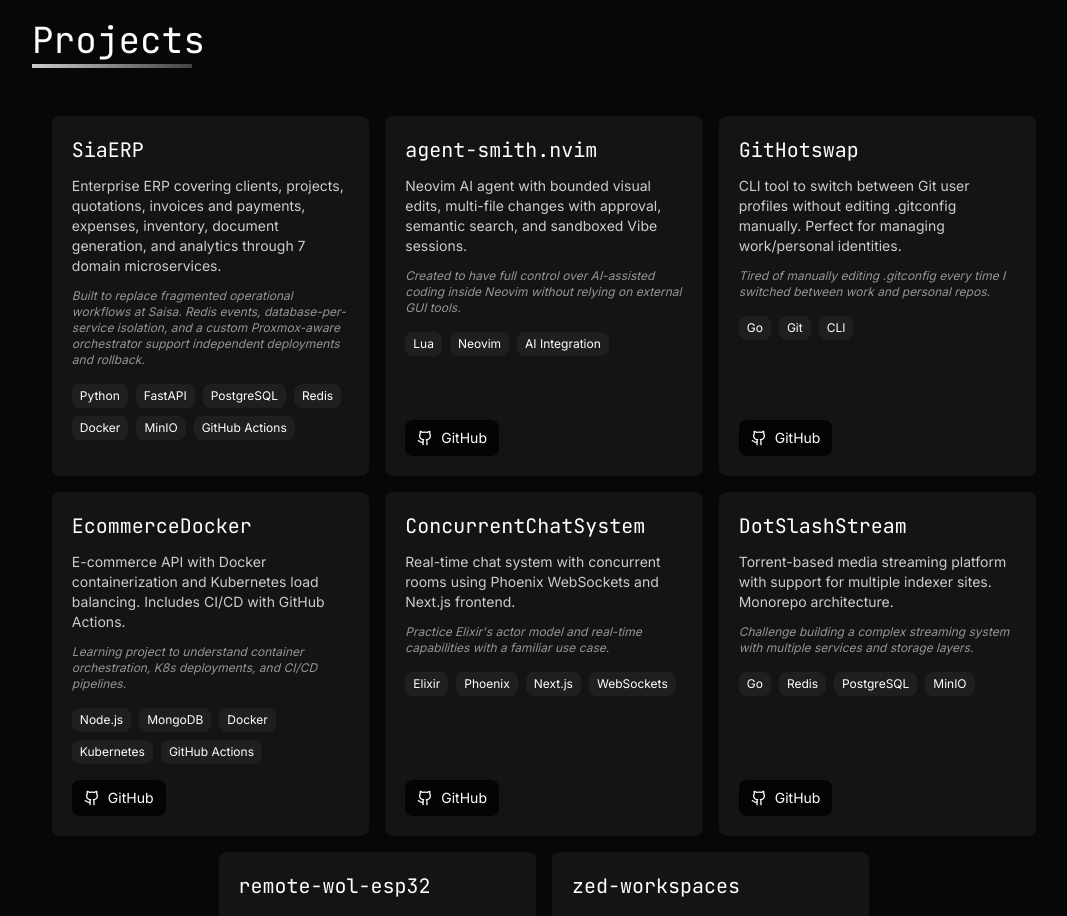
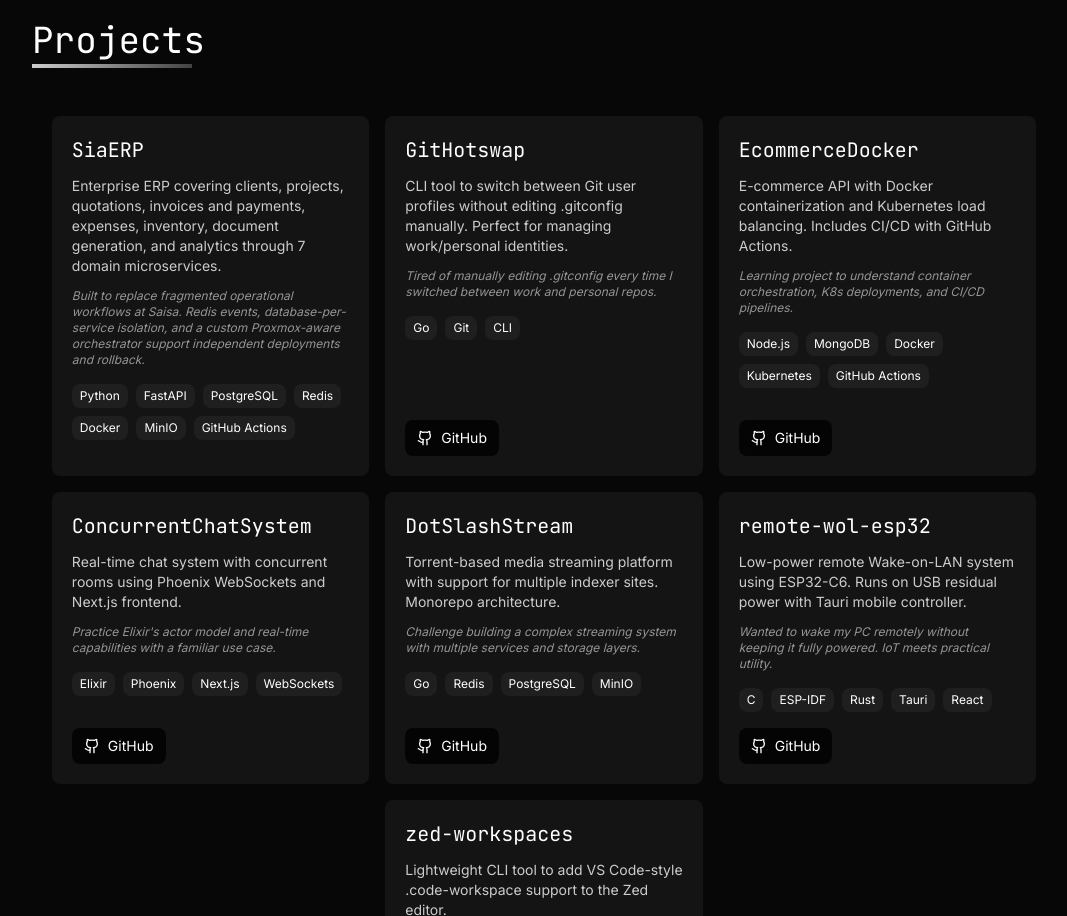
Before and after one commit to artumont/artumont.github.io, a Next.js app: page / in a window 1280 px wide. Shown: the part 2260-3176 px from the top of the page, without its empty margins (96-1163 px from the left). Built offline with nearby package versions, Linux system fonts and the light colour scheme.

Commit message:
refactor(projects): change projects list

```diff
--- a/src/components/sections/Projects.tsx
+++ b/src/components/sections/Projects.tsx
@@ -8,15 +8,6 @@
         why: 'Built to replace fragmented operational workflows at Saisa. Redis events, database-per-service isolation, and a custom Proxmox-aware orchestrator support independent deployments and rollback.',
         stack: ['Python', 'FastAPI', 'PostgreSQL', 'Redis', 'Docker', 'MinIO', 'GitHub Actions'],
         github: null,
-        link: null,
-        blog: null,
-    },
-    {
-        name: 'agent-smith.nvim',
-        description: 'Neovim AI agent with bounded visual edits, multi-file changes with approval, semantic search, and sandboxed Vibe sessions.',
-        why: 'Created to have full control over AI-assisted coding inside Neovim without relying on external GUI tools.',
-        stack: ['Lua', 'Neovim', 'AI Integration'],
-        github: 'https://github.com/artumont/agent-smith.nvim',
         link: null,
         blog: null,
     },
```
